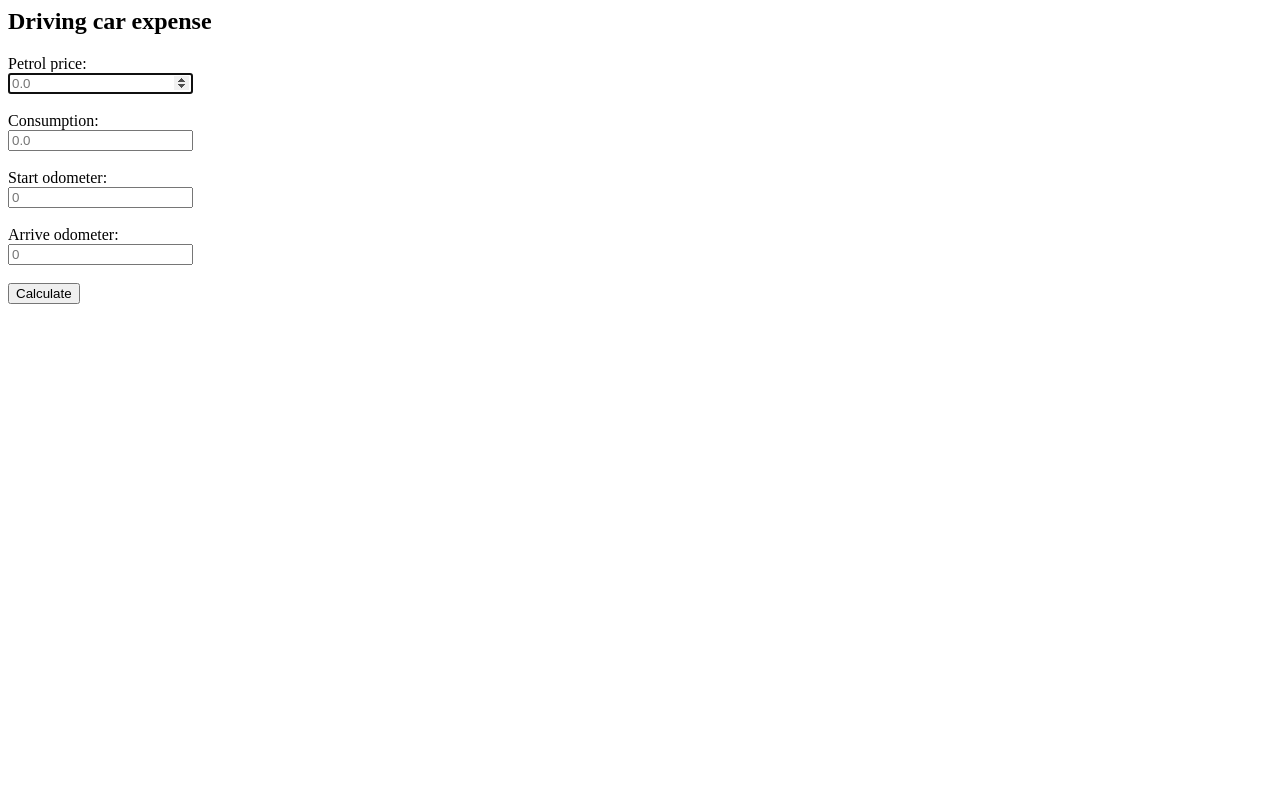
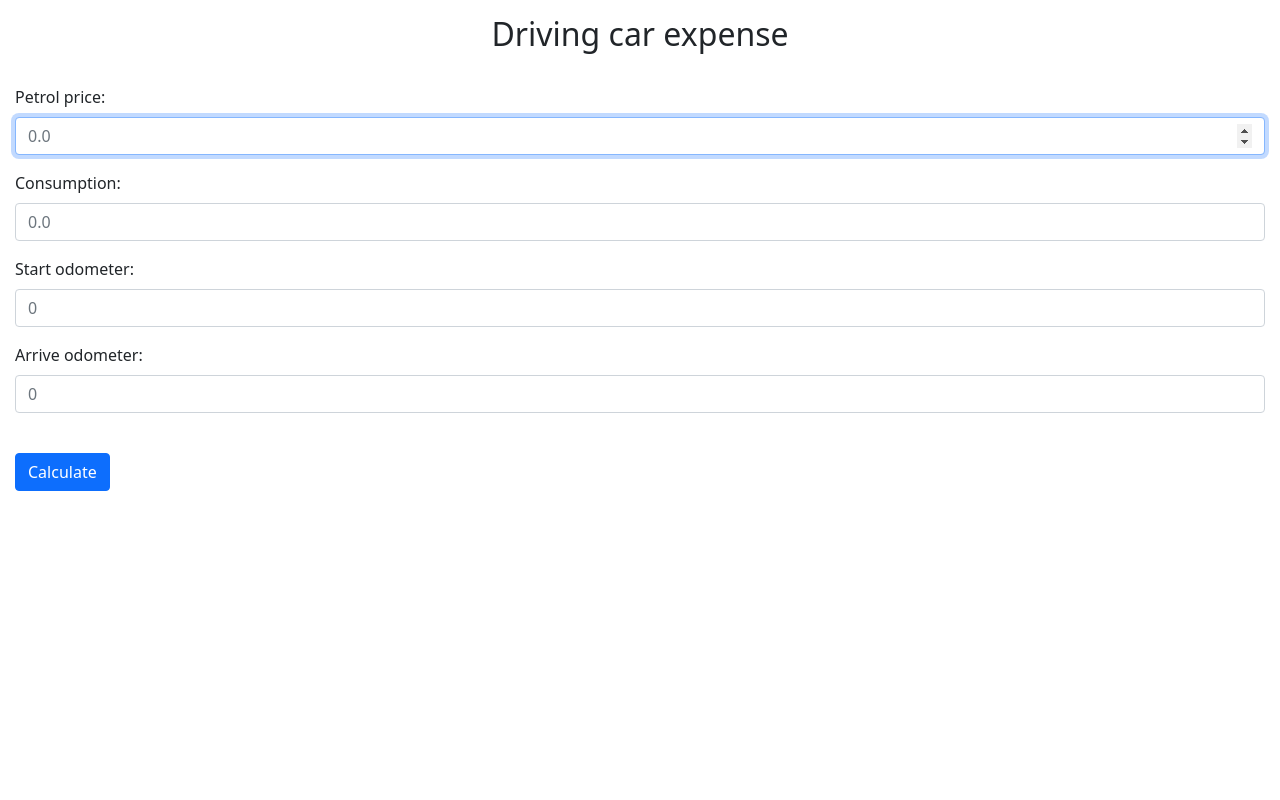
Before and after one commit to acikabubo/driving-car-expense, a FastAPI app: page / in a window 1280 px wide. Run offline with FastAPI, Linux system fonts and the light colour scheme.

Commit message:
Add styles

```diff
--- a/main.py
+++ b/main.py
@@ -1,8 +1,12 @@
 from fastapi import FastAPI, Request, Form
 from fastapi.responses import HTMLResponse
+from fastapi.staticfiles import StaticFiles
 from fastapi.templating import Jinja2Templates
 
 app = FastAPI()
+
+app.mount("/static", StaticFiles(directory="static"), name="static")
+
 
 templates = Jinja2Templates(directory="templates")
 
--- /dev/null
+++ b/static/styles.css
@@ -0,0 +1,10 @@
+body {
+    padding: 15px;
+}
+
+@media only screen and (max-width: 480px) {
+    .formContainer {
+        display: flex;
+        flex-direction: column;
+    }
+}
--- a/templates/index.html
+++ b/templates/index.html
@@ -2,24 +2,37 @@
 
 <head>
     <title>Driving car expanse</title>
+    <meta name="viewport" content="width=device-width, initial-scale=1">
+    <link href="{{ url_for('static', path='/styles.css') }}" rel="stylesheet">
+    <link href="https://cdn.jsdelivr.net/npm/bootstrap@5.0.2/dist/css/bootstrap.min.css" rel="stylesheet"
+    integrity="sha384-EVSTQN3/azprG1Anm3QDgpJLIm9Nao0Yz1ztcQTwFspd3yD65VohhpuuCOmLASjC" crossorigin="anonymous">
+
+    <script src="https://cdn.jsdelivr.net/npm/bootstrap@5.0.2/dist/js/bootstrap.bundle.min.js"
+        integrity="sha384-MrcW6ZMFYlzcLA8Nl+NtUVF0sA7MsXsP1UyJoMp4YLEuNSfAP+JcXn/tWtIaxVXM"
+        crossorigin="anonymous"></script>
 </head>
 
 <body>
-    <h2>Driving car expense</h2>
-    <form action="/calculate" method="POST">
-        <label for="petrol_price">Petrol price:</label><br>
-        <input type="number" step="0.1" placeholder="0.0" id="petrol_price" name="petrol_price" autofocus required><br><br>
-
-        <label for="consumption">Consumption:</label><br>
-        <input type="number" step="0.1" placeholder="0.0" id="consumption" name="consumption" required><br><br>
-
-        <label for="start_odometer">Start odometer:</label><br>
-        <input type="number" placeholder="0" id="start_odometer" name="start_odometer" required><br><br>
-
-        <label for="arrive_odometer">Arrive odometer:</label><br>
-        <input type="number" placeholder="0" id="arrive_odometer" name="arrive_odometer" required><br><br>
-
-        <input type="submit" value="Calculate">
+    <h2 align="center">Driving car expense</h2><br>
+    <form class="formContainer" action="/calculate" method="POST">
+        <div class="mb-3">
+            <label for="petrol_price" class="form-label">Petrol price:</label>
+            <input type="number" class="form-control" step="0.1" placeholder="0.0" id="petrol_price" name="petrol_price" autofocus required>
+        </div>
+        <div class="mb-3">
+            <label for="consumption" class="form-label">Consumption:</label>
+            <input type="number" class="form-control" step="0.1" placeholder="0.0" id="consumption" name="consumption" required>
+        </div>
+        <div class="mb-3">
+            <label for="start_odometer" class="form-label">Start odometer:</label>
+            <input type="number" class="form-control" placeholder="0" id="start_odometer" name="start_odometer" required>
+        </div>
+        <div class="mb-3">
+            <label for="arrive_odometer" class="form-label">Arrive odometer:</label>
+            <input type="number" class="form-control" placeholder="0" id="arrive_odometer" name="arrive_odometer" required>
+        </div>
+        <br>
+        <button type="submit" class="btn btn-primary">Calculate</button>
     </form>
 </body>
 
```
Also changed, not shown: templates/calculations.html (+10 -2 lines).
